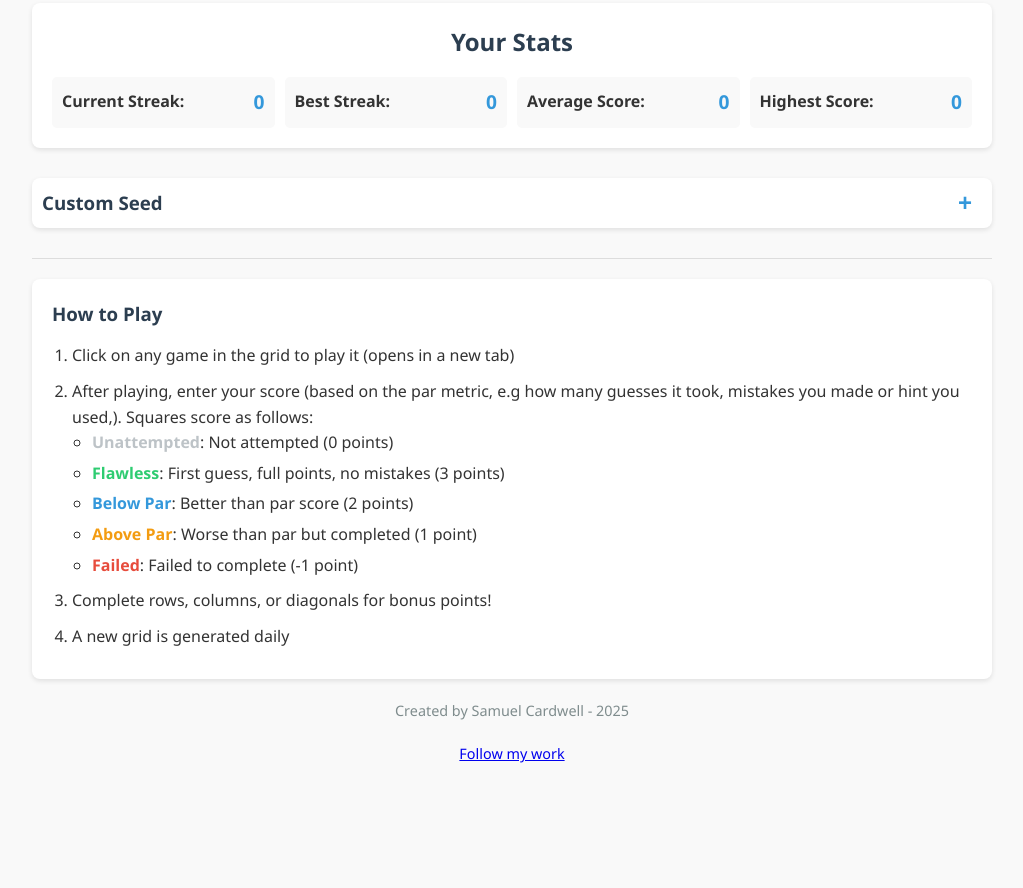
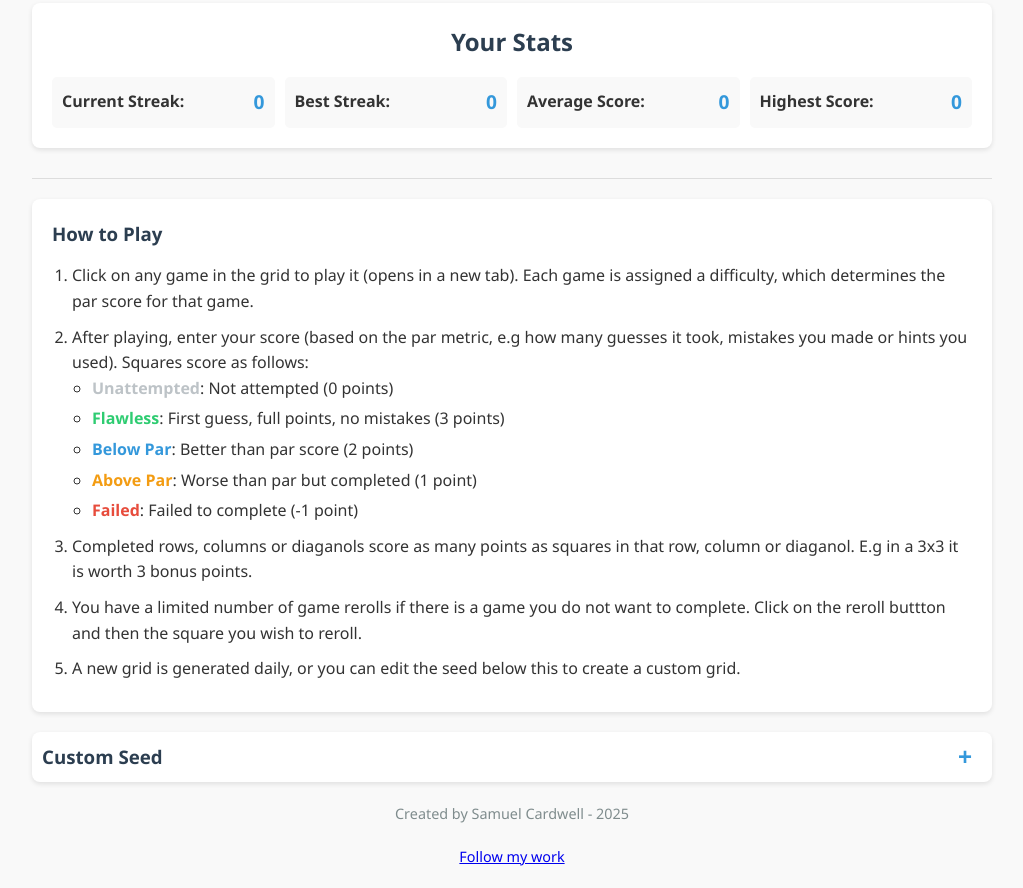
Before and after one commit to SamCardwell44/bingle, a plain HTML site: page index.html in a window 1280 px wide. Shown: the part 1732-2620 px from the top of the page, without its empty margins (128-1151 px from the left). Before the commit the page ends 2518 px from the top, so only its background shows below. Drawn offline with Linux system fonts and the light colour scheme.

Commit message:
Update code
How to play text polish

```diff
--- a/index.html
+++ b/index.html
@@ -86,27 +86,12 @@
         </div>
     </div>
 
-    <div id="custom-seed-panel" class="custom-seed-panel">
-        <div class="seed-header">
-            <h3>Custom Seed</h3>
-            <button id="toggle-seed-panel" onclick="toggleCustomSeedPanel()">+</button>
-        </div>
-        <div class="seed-content">
-            <p>Enter a custom seed to generate a specific grid:</p>
-            <div class="seed-input-container">
-                <input type="text" id="custom-seed-input" placeholder="Enter seed...">
-                <button id="apply-seed" onclick="handleCustomSeedSubmit()">Apply</button>
-            </div>
-            <p class="seed-warning">Warning: Using a custom seed will reset your current progress!</p>
-        </div>
-    </div>
-
     <footer>
         <div class="instructions">
             <h3>How to Play</h3>
             <ol>
-                <li>Click on any game in the grid to play it (opens in a new tab)</li>
-                <li>After playing, enter your score (based on the par metric, e.g how many guesses it took, mistakes you made or hint you used,). Squares score as follows:
+                <li>Click on any game in the grid to play it (opens in a new tab). Each game is assigned a difficulty, which determines the par score for that game.</li>
+                <li>After playing, enter your score (based on the par metric, e.g how many guesses it took, mistakes you made or hints you used). Squares score as follows:
                     <ul>
                         <li><span class="unattempted-text">Unattempted</span>: Not attempted (0 points)</li>
                         <li><span class="flawless-text">Flawless</span>: First guess, full points, no mistakes (3 points)</li>
@@ -115,9 +100,24 @@
                         <li><span class="incomplete-text">Failed</span>: Failed to complete (-1 point)</li>
                     </ul>
                 </li>
-                <li>Complete rows, columns, or diagonals for bonus points!</li>
-                <li>A new grid is generated daily</li>
+                <li>Completed rows, columns or diaganols score as many points as squares in that row, column or diaganol. E.g in a 3x3 it is worth 3 bonus points.</li>
+                <li>You have a limited number of game rerolls if there is a game you do not want to complete. Click on the reroll buttton and then the square you wish to reroll.</li>
+                <li>A new grid is generated daily, or you can edit the seed below this to create a custom grid.</li>
             </ol>
+        </div>
+        <div id="custom-seed-panel" class="custom-seed-panel">
+            <div class="seed-header">
+                <h3>Custom Seed</h3>
+                <button id="toggle-seed-panel" onclick="toggleCustomSeedPanel()">+</button>
+            </div>
+            <div class="seed-content">
+                <p>Enter a custom seed to generate a specific grid:</p>
+                <div class="seed-input-container">
+                    <input type="text" id="custom-seed-input" placeholder="Enter seed...">
+                    <button id="apply-seed" onclick="handleCustomSeedSubmit()">Apply</button>
+                </div>
+                <p class="seed-warning">Warning: Using a custom seed will reset your current progress!</p>
+            </div>
         </div>
         <p class="copyright">Created by Samuel Cardwell - 2025</p>
         <p class="copyright"><a href="https://bsky.app/profile/samcardwell44.bsky.social" target="_blank" rel="noopener noreferrer">Follow my work</a></p>
```
Also changed, not shown: script.js (line endings or trailing spaces).
